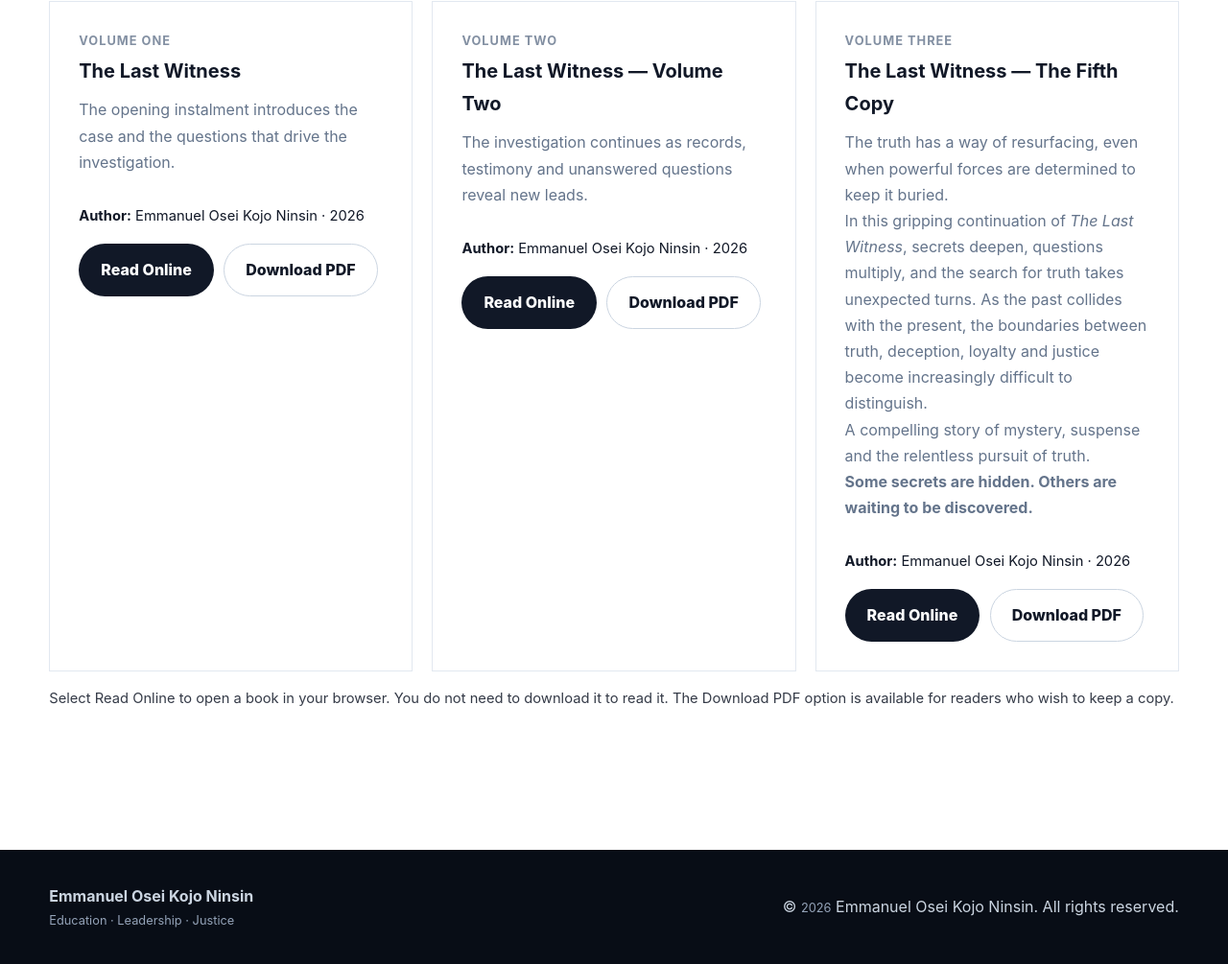
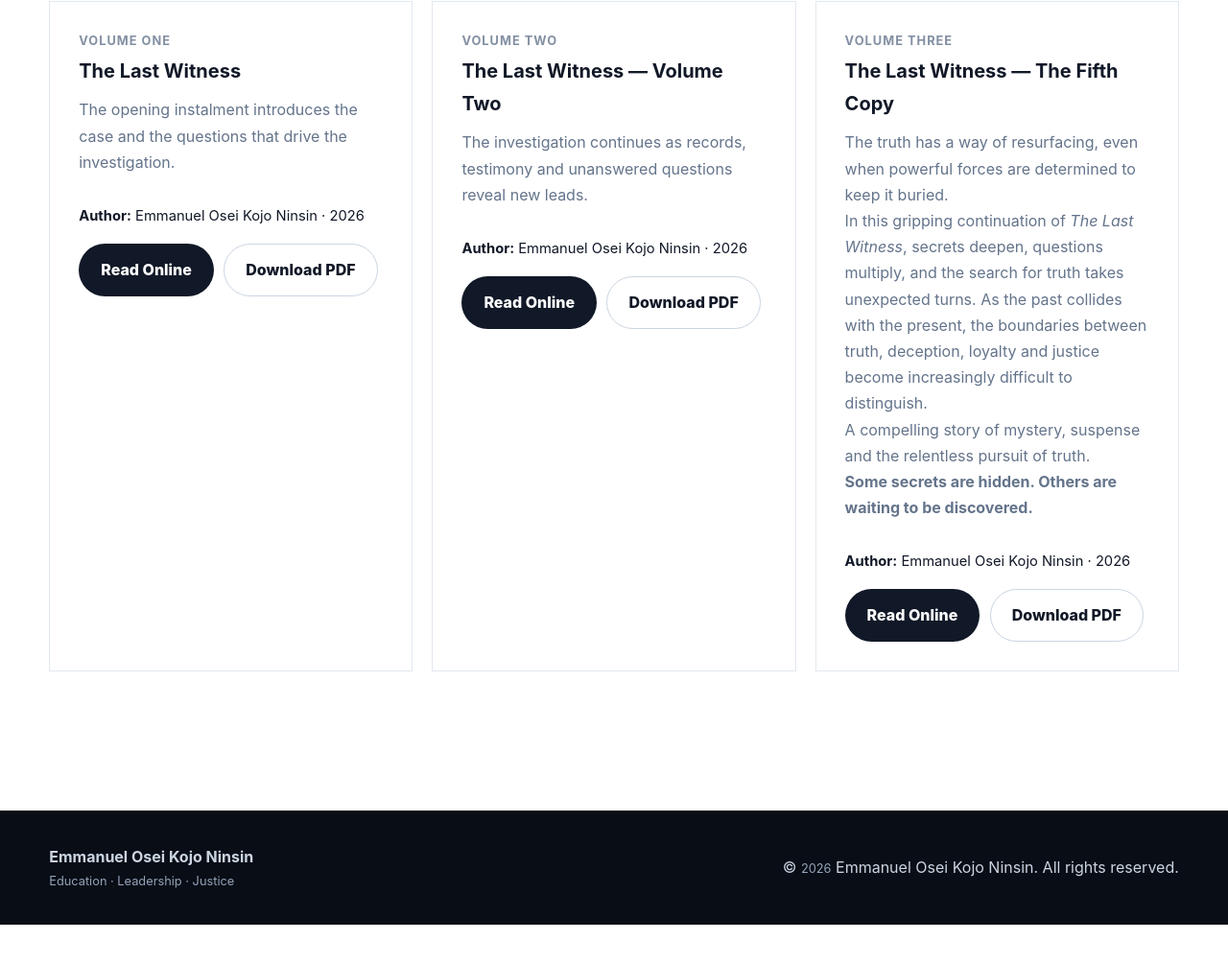
Before and after one commit to oboytender2-collab/Emmanuelninsin.com, a plain HTML site: page my-book.html in a window 1280 px wide. Shown: the part 1044-2049 px from the top of the page at 96% size. After the commit the page ends 2008 px from the top, so only its background shows below. Drawn offline with Linux system fonts and the light colour scheme.

Commit message:
Update my-book.html

```diff
--- a/my-book.html
+++ b/my-book.html
@@ -68,13 +68,6 @@
       text-decoration: none;
       text-align: center;
       cursor: pointer;
-    }
-
-    .book-note {
-      font-size: .92rem;
-      opacity: .85;
-      margin-top: 1rem;
-      line-height: 1.7;
     }
 
     .book-card p {
@@ -402,13 +395,6 @@
 
         </div>
 
-        <p class="book-note">
-          Select Read Online to open a book in your browser.
-          You do not need to download it to read it.
-          The Download PDF option is available for readers
-          who wish to keep a copy.
-        </p>
-
       </section>
 
     </div>
```
